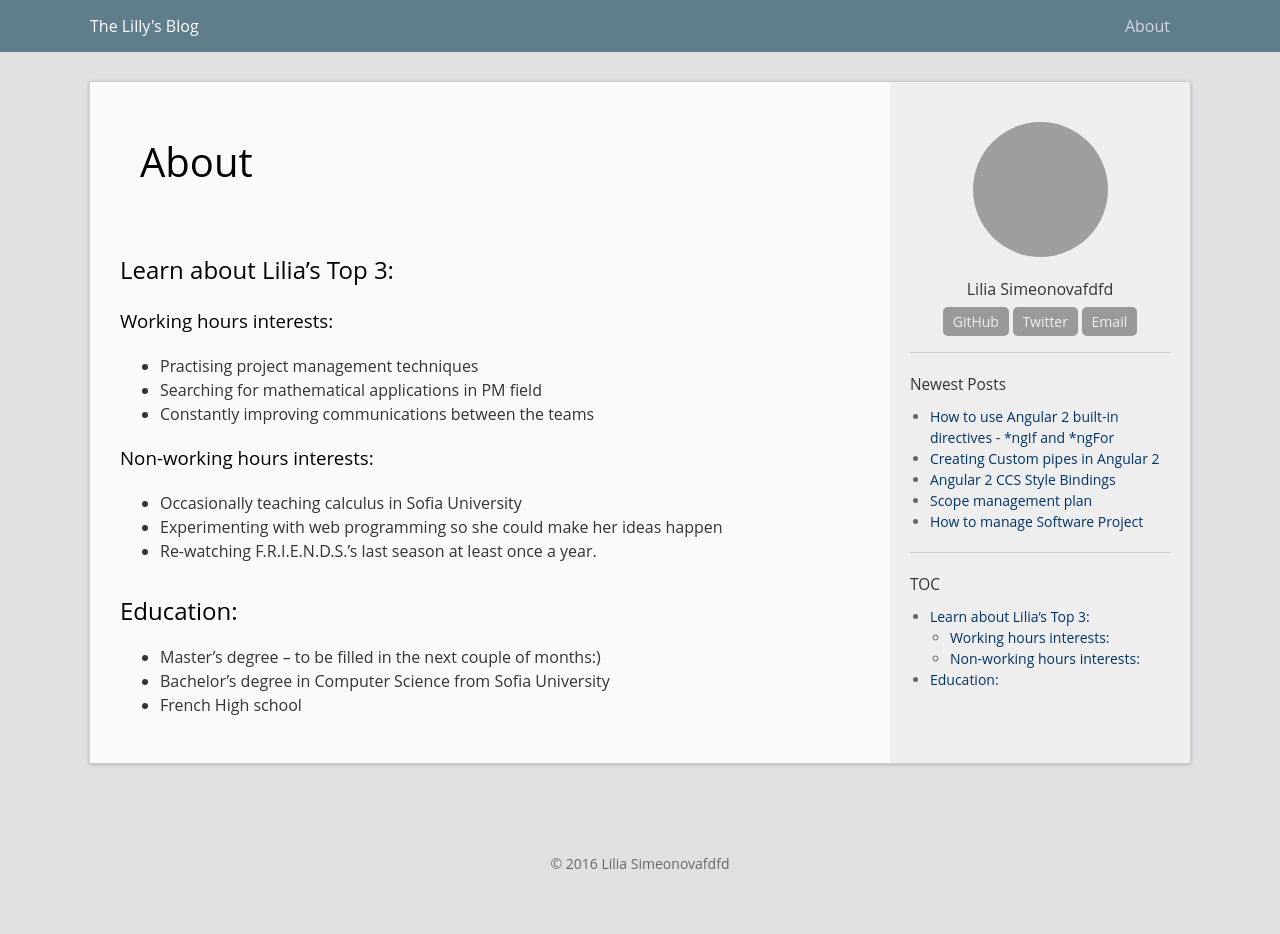
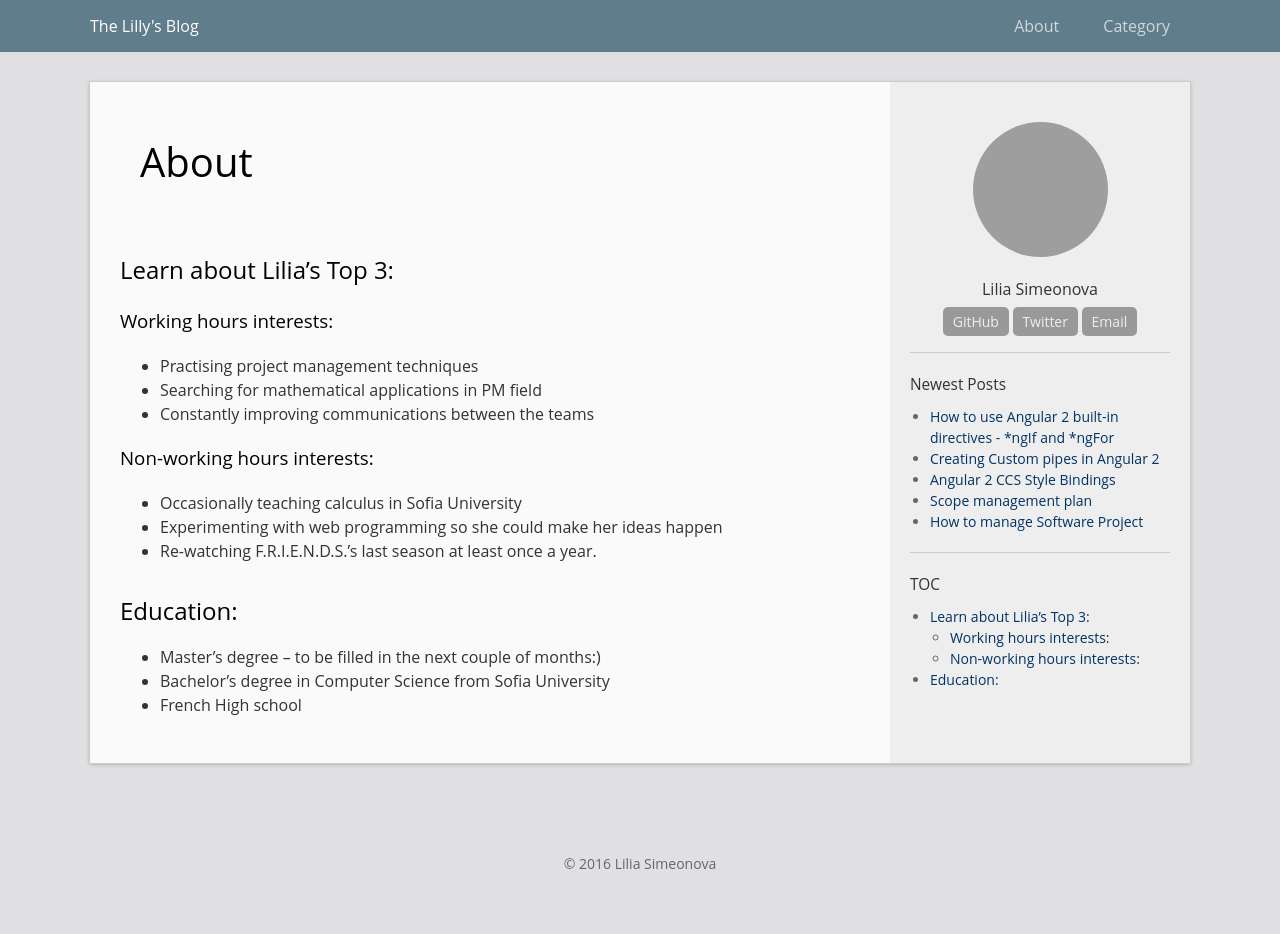
Before and after one commit to lilia-simeonova/thelillysblog, a Jekyll site: the page built from about.md, in a window 1280 px wide. Built offline with Jekyll 4.4.1, drawn with Linux system fonts in a browser that asks for light colours; grey boxes are pictures that could not be loaded.

Commit message:
category

```diff
--- a/_config.yml
+++ b/_config.yml
@@ -8,7 +8,7 @@
 
 # Your information
 # email: your_email@example.com
-author: Lilia Simeonovafdfd
+author: Lilia Simeonova
 avatar: "//www.gravatar.com/avatar/your_email_md5?d=mm&s=135"
 profile: One sentence introducing yourself.
 # twitter_username: @lili_vs
--- a/category.html
+++ b/category.html
@@ -1,4 +1,4 @@
---
+---
 layout: default
 title: Category
 permalink: /category/
```
